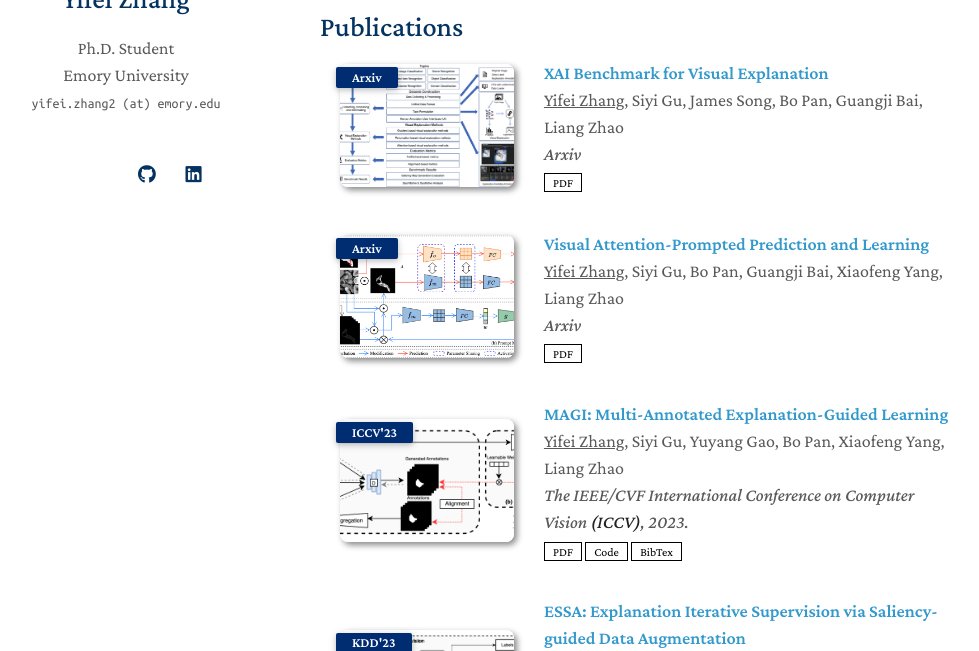
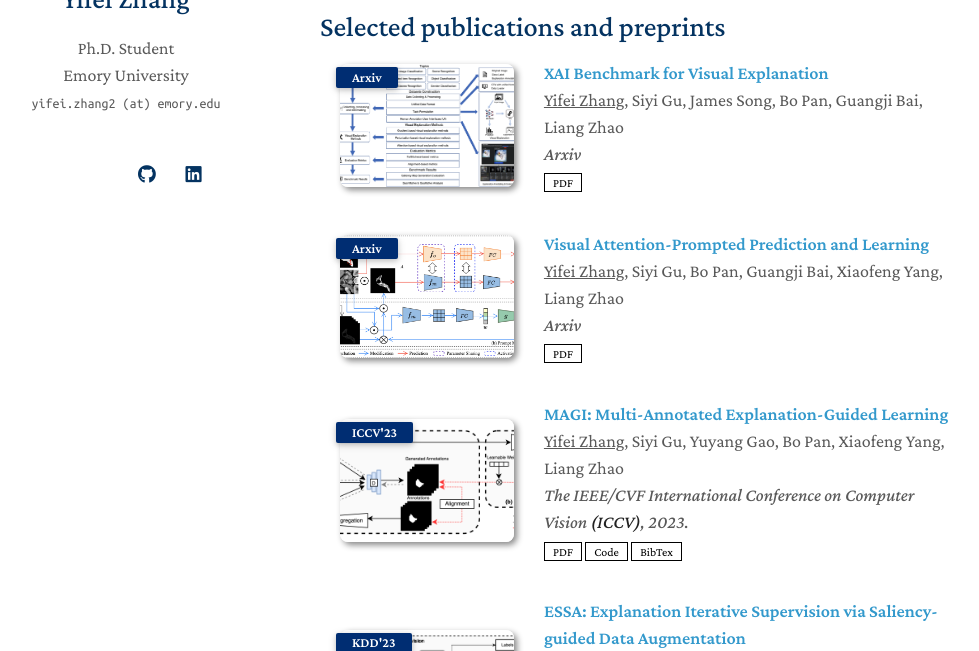
Before and after one commit to yifeizhangcs/yifeizhangcs.github.io, a Jekyll site: the page built from index.md, in a window 1280 px wide and 900 px high, scrolled down 700 px, cut to the strip 249-900 px from the top of the window. Shown: the whole strip, without its empty margins (150-1129 px from the left). Built offline with Jekyll 4.4.1, drawn with Linux system fonts in a browser that asks for light colours; nearby versions of some CDN libraries; a style sheet for code colours, icons or effects is not loaded; our own code applies the rules of GitHub Pages for plain Markdown files.

Commit message:
Update publications.md

```diff
--- a/_includes/publications.md
+++ b/_includes/publications.md
@@ -1,4 +1,4 @@
-<h2 id="publications" style="margin: 2px 0px -15px;">Publications</h2>
+<h2 id="publications" style="margin: 2px 0px -15px;">Selected publications and preprints</h2>
 
 <div class="publications">
 <ol class="bibliography">
```
